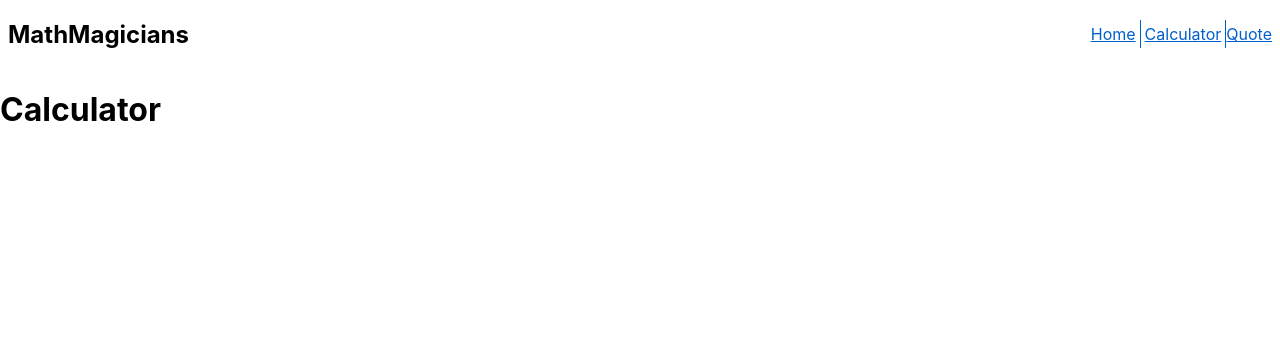
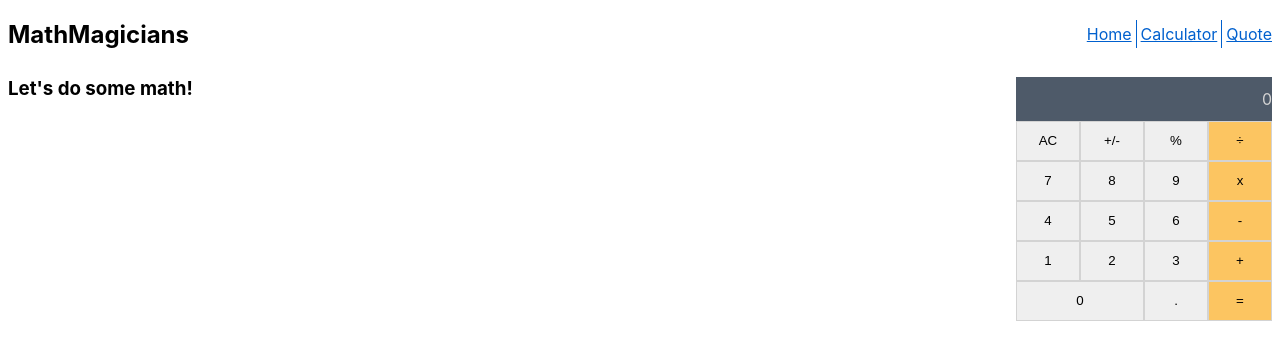
Before and after one commit to mistermaxis/MathMagicians, a React (Create React App) app: page /calculator in a window 1280 px wide. Shown: the top 360 px of the page. Built offline with nearby package versions, Linux system fonts and the light colour scheme.

Commit message:
Add calculator page.

```diff
--- a/src/components/calculator.js
+++ b/src/components/calculator.js
@@ -2,7 +2,7 @@ import React from 'react'; // eslint-disable-line no-unused-vars
 import calculate from '../logic/calculate.js';
 import './calculator.css';
 
-class Calculator extends React.Component {
+class CalculatorComponent extends React.Component {
   calcData;
 
   constructor(props) {
@@ -64,4 +64,4 @@ class Calculator extends React.Component {
   }
 }
 
-export default Calculator;
+export default CalculatorComponent;
--- a/src/components/navbar.css
+++ b/src/components/navbar.css
@@ -24,5 +24,5 @@ menu {
 
 .main-menu > :last-child {
   border: none;
-  padding: 0;
+  padding-right: 0;
 }
--- /dev/null
+++ b/src/pages/calculator.css
@@ -0,0 +1,9 @@
+.calculator {
+  display: flex;
+  justify-content: space-between;
+  padding: 0.5rem;
+}
+
+h3 {
+  margin-top: 0;
+}
--- a/src/pages/calculator.js
+++ b/src/pages/calculator.js
@@ -1,7 +1,15 @@
+import CalculatorComponent from '../components/calculator.js';
+import './calculator.css';
+
 function Calculator() {
   return (
-    <div>
-      <h1>Calculator</h1>
+    <div className="calculator">
+      <div>
+        <h3>Let's do some math!</h3>
+      </div>
+      <div>
+        <CalculatorComponent />
+      </div>
     </div>
   );
 }
```
